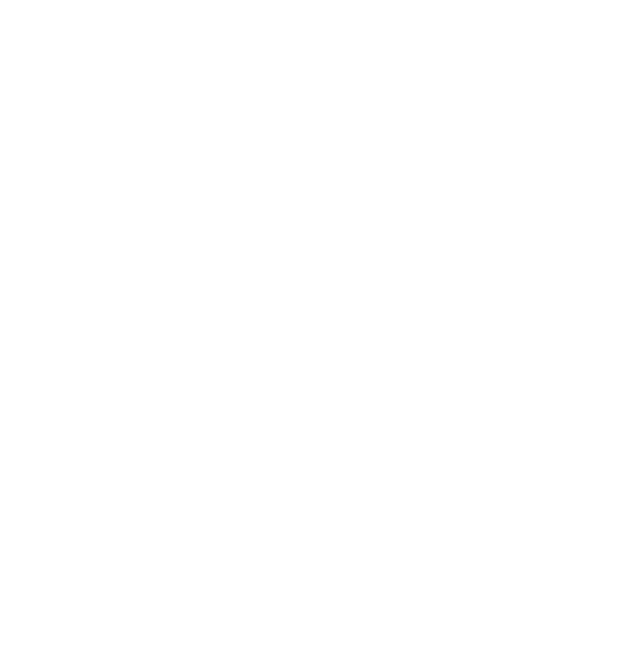
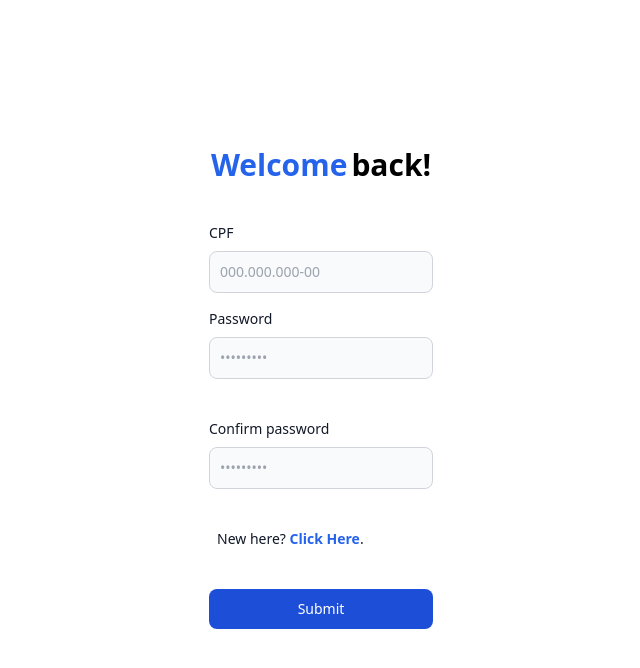
Before and after one commit to vinicius-prates/sandbox, a React (Vite) app in the folder front-end/: page /login in a window 1280 px wide. Before the commit this address had no page. Shown: the top 668 px of the page, without its empty margins (319-959 px from the left). Built offline with nearby package versions, Linux system fonts and the light colour scheme.

Commit message:
NEW: Login Page

```diff
--- a/front-end/src/MyRoutes.tsx
+++ b/front-end/src/MyRoutes.tsx
@@ -1,5 +1,6 @@
 import { Route, Routes } from "react-router-dom"
 import { HomePage } from "./HomePage"
+import { Login } from "./pages/Login"
 import { Register } from "./pages/Register"
 
 export const MyRoutes = () => {
@@ -7,7 +8,7 @@ export const MyRoutes = () => {
         <Routes>
             <Route path="/" element={<HomePage/>}/>
             <Route path="/register" element={<Register/>}/>
-
+            <Route path="/login" element={<Login/>}/>
         </Routes>
     )
 }
--- a/front-end/src/components/NavBar.tsx
+++ b/front-end/src/components/NavBar.tsx
@@ -64,10 +64,10 @@ export const NavBar = () => {
                             <Link to="/all-sneakers">Cards</Link>
                         </li>
                         <li className="text-[#161616] bg-[#FAF9F6] px-4 py-2 rounded-lg text-lg font-bold hover:text-[#FAF9F6] hover:bg-[#323232] transition-all">
-                            <a href="">Login</a>
+                            <Link to="/login">Login</Link>
                         </li>
                         <li className="text-[#FAF9F6] text-lg font-bold bg-blue-700 px-4 py-2 rounded-lg hover:text-blue-700 hover:bg-[#faf9f6]  transition-all">
-                            <a href="">Register</a>
+                            <Link  to="/register">Register</Link>
                         </li>
                     </ul>
                 </div>
--- a/front-end/src/pages/Login.tsx
+++ b/front-end/src/pages/Login.tsx
@@ -1,6 +1,31 @@
 export const Login = () => {
     return(
+        <div className="flex flex-col justify-center align-center h-screen items-center my-auto">
+            <div className="flex gap-1 text-center align-center justify-center">
+
+    <h1 className=" font-bold text-blue-600 text-3xl">Welcome</h1><h1 className="text-black font-bold text-3xl"> back!</h1>
+            </div>
+    <form className="grid gap-4 mb-6 my-10 md:mx-[20rem]">
+
         <div>
+            <label htmlFor="cpf" className="block mb-2 text-sm font-medium text-gray-900 dark:text-white">CPF</label>
+            <input type="text" id="cpf" className="bg-gray-50 border border-gray-300 text-gray-900 text-sm rounded-lg focus:ring-blue-500 focus:border-blue-500 focus:outline-none block w-full p-2.5 dark:bg-gray-700 dark:border-gray-600 dark:placeholder-gray-400 dark:text-white dark:focus:ring-blue-500 dark:focus:border-blue-500" placeholder="000.000.000-00" />
+        </div>
+
+    <div className="mb-6">
+        <label htmlFor="password" className="block mb-2 text-sm font-medium text-gray-900 dark:text-white">Password</label>
+        <input type="password" id="password" className="bg-gray-50 border border-gray-300 text-gray-900 text-sm rounded-lg focus:ring-blue-500 focus:outline-none  focus:border-blue-500 block w-full p-2.5 dark:bg-gray-700 dark:border-gray-600 dark:placeholder-gray-400 dark:text-white dark:focus:ring-blue-500 dark:focus:border-blue-500" placeholder="•••••••••" />
+    </div>
+    <div className="mb-6">
+        <label htmlFor="confirm_password" className="block mb-2 text-sm font-medium text-gray-900 dark:text-white">Confirm password</label>
+        <input type="password" id="confirm_password" className="bg-gray-50 border border-gray-300 text-gray-900 text-sm rounded-lg focus:ring-blue-500 focus:outline-none  focus:border-blue-500 block w-full p-2.5 dark:bg-gray-700 dark:border-gray-600 dark:placeholder-gray-400 dark:text-white dark:focus:ring-blue-500 dark:focus:border-blue-500" placeholder="•••••••••" />
+    </div>
+    <div className="flex items-start mb-6">
+
+        <label htmlFor="remember" className="ml-2 text-sm font-medium text-gray-900 dark:text-gray-300">New here? <a href="/register" className="text-blue-600 hover:underline dark:text-blue-500 font-bold">Click Here</a>.</label>
+    </div>
+    <button type="submit" className="text-white bg-blue-700 hover:bg-blue-800 focus:ring-4 focus:outline-none focus:ring-blue-300 font-medium rounded-lg text-sm w-full sm:w-auto px-5 py-2.5 text-center dark:bg-blue-600 dark:hover:bg-blue-700 dark:focus:ring-blue-800">Submit</button>
+</form>
 
         </div>
     )
```
